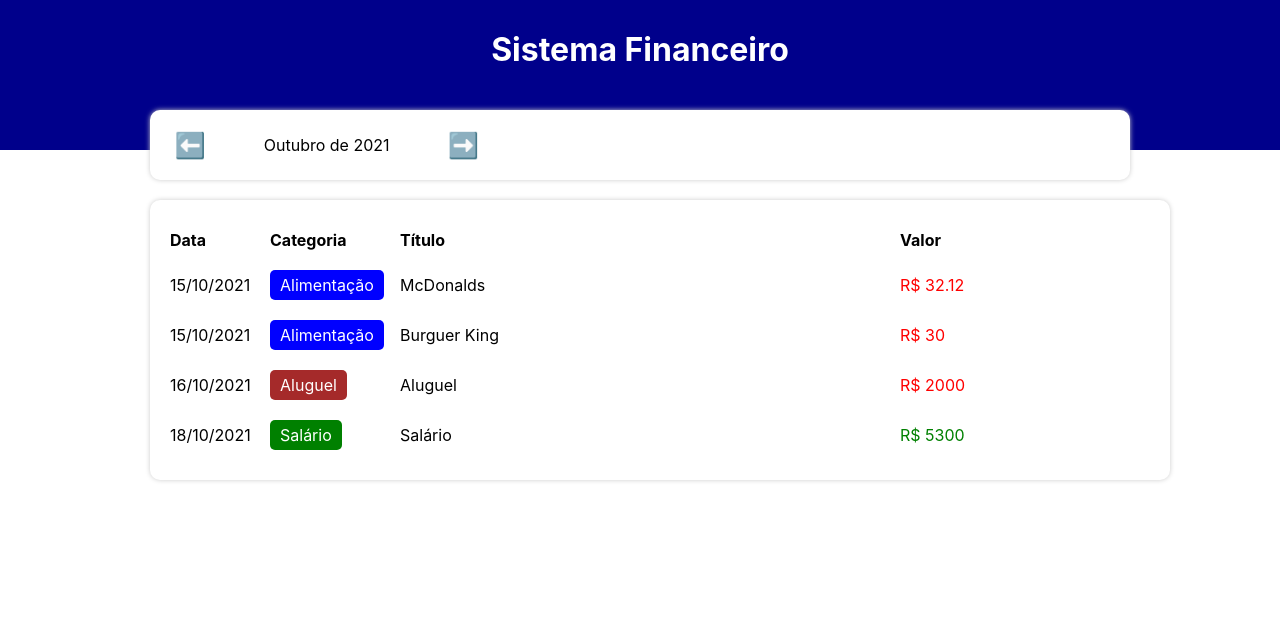
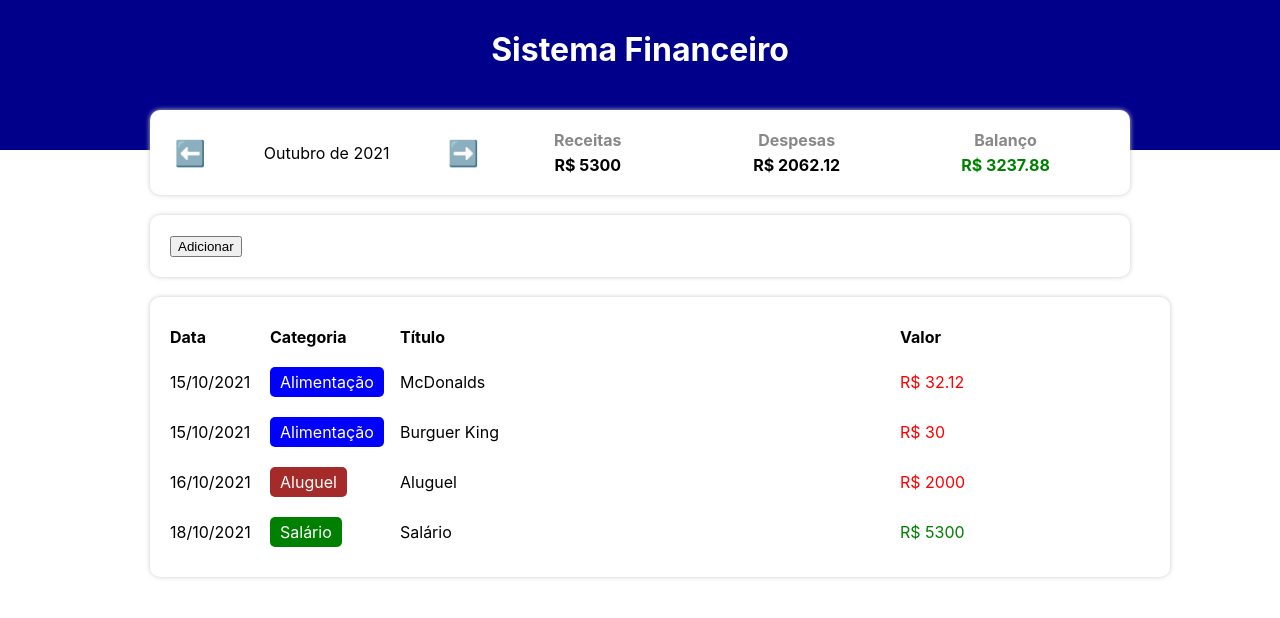
Before and after one commit to willianPetri/SistemaFinanceiro, a React (Create React App) app: page / in a window 1280 px wide. Shown: the top 618 px of the page. Built offline with nearby package versions, Linux system fonts and the light colour scheme.

Commit message:
Added InputArea and ResumeItem. Updated App

```diff
--- a/src/App.tsx
+++ b/src/App.tsx
@@ -7,6 +7,7 @@
 import { getCurrentMonth, filterListByMonth } from './helpers/dateFilters';
 import { TableArea } from './components/TableArea';
 import { InfoArea } from './components/InfoArea';
+import { InputArea } from './components/InputArea';
 
 
 const App = () => {
@@ -20,8 +21,30 @@
     setFilteredList(filterListByMonth(list, currentMonth));
   }, [list, currentMonth]);
 
+  useEffect(() => {
+    let incomeCount = 0;
+    let expenseCount = 0;
+
+    for(let i in filteredList){
+      if(categories[filteredList[i].category].expense){
+        expenseCount += filteredList[i].value;
+      }else{
+        incomeCount += filteredList[i].value;
+      }
+    }
+
+    setIncome(incomeCount);
+    setExpense(expenseCount);
+  }, [filteredList]);
+
   const handleMonthChange = (newMonth: string) => {
     setCurrentMonth(newMonth);
+  }
+
+  const handleAddItem = (item: Item) => {
+    let newList = [...list];
+    newList.push(item);
+    setList(newList);
   }
 
   return(
@@ -38,6 +61,8 @@
           expense={expense}
         />
 
+        <InputArea onAdd={handleAddItem} />
+
         <TableArea list={filteredList} />
 
       </C.Body>
--- a/src/components/InfoArea/index.tsx
+++ b/src/components/InfoArea/index.tsx
@@ -1,5 +1,6 @@
 import * as C from './styles';
 import { formatCurrentMonth } from '../../helpers/dateFilters';
+import { ResumeItem } from '../ResumeItem';
 
 
 type Props = {
@@ -33,7 +34,13 @@
         <C.MonthArrow onClick={handleNextMonth}>➡️</C.MonthArrow>
       </C.MonthArea>
       <C.ResumeArea>
-
+        <ResumeItem title="Receitas" value={income} />
+        <ResumeItem title="Despesas" value={expense} />
+        <ResumeItem
+          title="Balanço"
+          value={income - expense}
+          color={(income - expense) < 0 ? 'red' : 'green'}
+        />
       </C.ResumeArea>
     </C.Container>
   );
--- /dev/null
+++ b/src/components/InputArea/index.tsx
@@ -0,0 +1,25 @@
+import * as C from './styles';
+import { Item } from '../../types/Item';
+
+type Props ={
+  onAdd: (item: Item) => void;
+}
+
+export const InputArea = ({ onAdd }: Props) => {
+
+  const handleAddEvent = () => {
+    let newItem: Item = {
+      date: new Date(2021, 9, 27),
+      category: 'food',
+      title: 'Item de teste',
+      value: 250.50
+    };
+    onAdd(newItem);
+  }
+
+  return(
+    <C.Container>
+      <button onClick={handleAddEvent}>Adicionar</button>
+    </C.Container>
+  );
+}
--- /dev/null
+++ b/src/components/InputArea/styles.ts
@@ -0,0 +1,9 @@
+import styled from 'styled-components';
+
+export const Container = styled.div`
+  background-color: #FFF;
+  box-shadow: 0px 0px 5px #CCC;
+  border-radius: 10px;
+  padding: 20px;
+  margin-top: 20px;
+`;
--- /dev/null
+++ b/src/components/ResumeItem/index.tsx
@@ -0,0 +1,16 @@
+import * as C from './styles';
+
+type Props ={
+  title: string;
+  value: number;
+  color?: string;
+}
+
+export const ResumeItem = ({ title, value, color }: Props) => {
+  return(
+    <C.Container>
+      <C.Title>{title}</C.Title>
+      <C.Info color={color}>R$ {value}</C.Info>
+    </C.Container>
+  );
+}
--- /dev/null
+++ b/src/components/ResumeItem/styles.ts
@@ -0,0 +1,18 @@
+import styled from 'styled-components';
+
+export const Container = styled.div`
+  flex: 1;
+`;
+
+export const Title = styled.div`
+  text-align: center;
+  font-weight: bold;
+  color: #888;
+  margin-bottom: 5px;
+`;
+
+export const Info = styled.div<{ color?: string }>`
+  text-align: center;
+  font-weight: bold;
+  color: ${props => props.color ?? '#000'};
+`;
```
